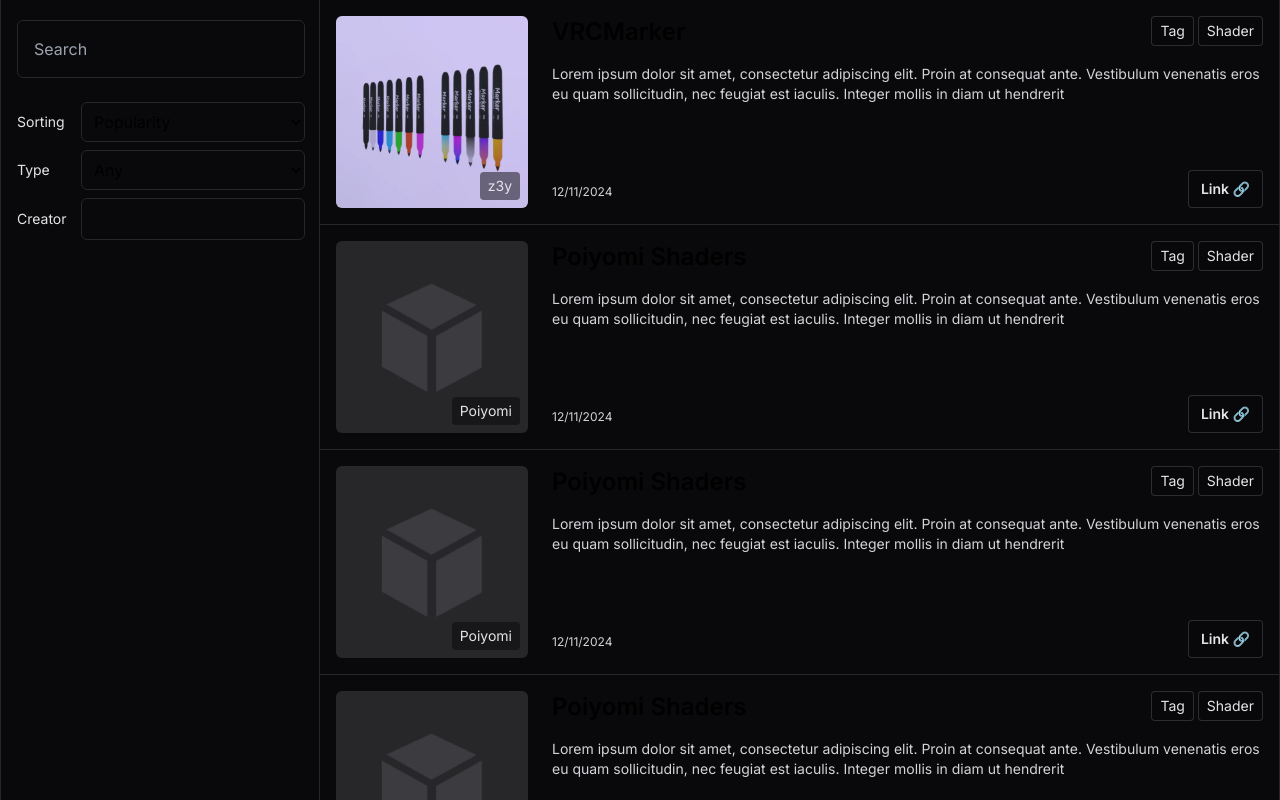
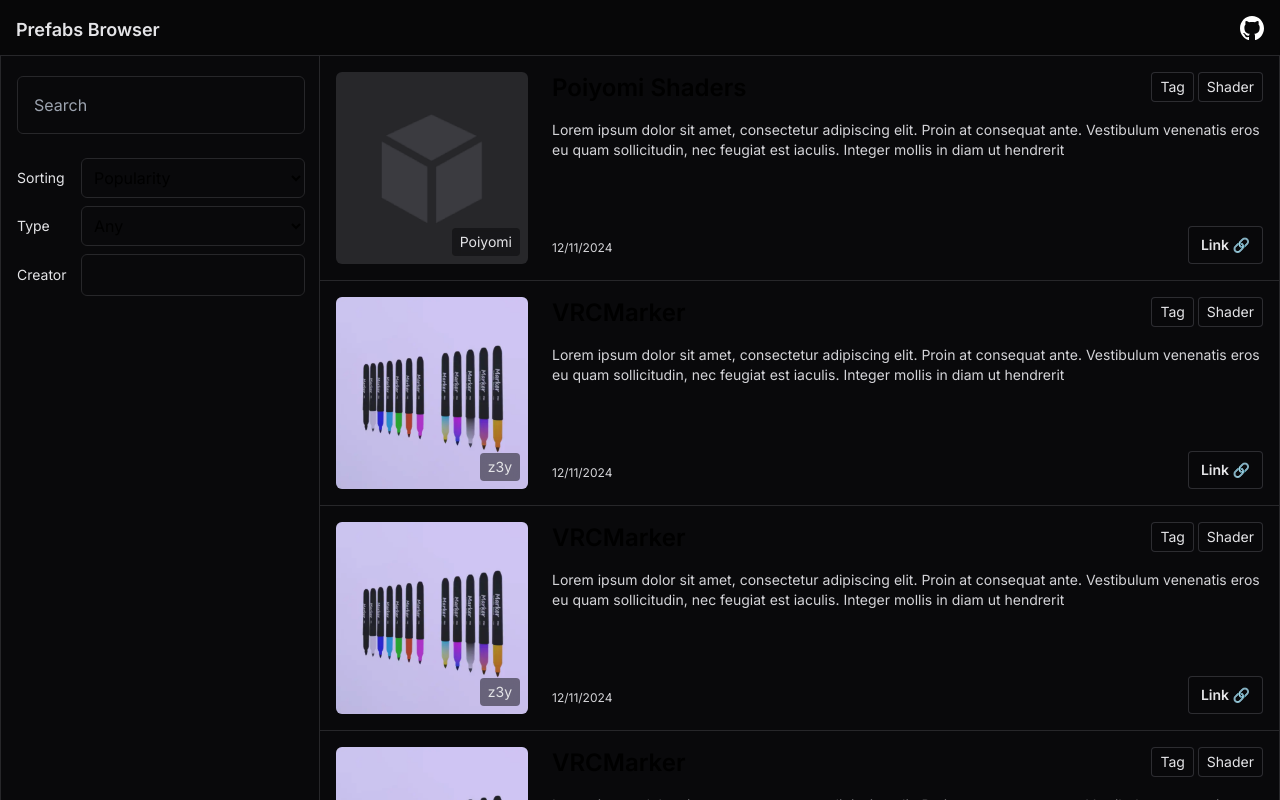
Before and after one commit to z3y/prefabs-browser, a Next.js app in the folder frontend/: page / in a window 1280 px wide. Shown: the top 800 px of the page. Built offline with nearby package versions, Linux system fonts and the light colour scheme.

Commit message:
dark scrollbar mode

```diff
--- a/frontend/app/globals.css
+++ b/frontend/app/globals.css
@@ -6,6 +6,7 @@
   --foreground-rgb: 0, 0, 0;
   --background-start-rgb: 214, 219, 220;
   --background-end-rgb: 255, 255, 255;
+  color-scheme: dark;
 }
 
 @media (prefers-color-scheme: dark) {
--- a/frontend/app/layout.tsx
+++ b/frontend/app/layout.tsx
@@ -1,22 +1,28 @@
-import type { Metadata } from "next";
-import { Inter } from "next/font/google";
-import "./globals.css";
+import type { Metadata } from "next"
+import { Inter } from "next/font/google"
+import "./globals.css"
+import Header from "@/components/Header"
 
-const inter = Inter({ subsets: ["latin"] });
+const inter = Inter({ subsets: ["latin"] })
 
 export const metadata: Metadata = {
   title: "Prefabs",
   description: "Generated by create next app",
-};
+}
 
 export default function RootLayout({
   children,
 }: Readonly<{
-  children: React.ReactNode;
+  children: React.ReactNode
 }>) {
   return (
     <html lang="en">
-      <body className={inter.className}>{children}</body>
+      <body className={inter.className}>
+        <div className="bg-black">
+          <Header />
+          <div className="pt-14">{children}</div>
+        </div>
+      </body>
     </html>
-  );
+  )
 }
--- a/frontend/app/page.tsx
+++ b/frontend/app/page.tsx
@@ -39,7 +39,7 @@
           id="search-options"
           className="relative min-w-80 border-r border-l border-zinc-800 hidden lg:block"
         >
-          <div className="fixed min-w-80 top-0 p-4">
+          <div className="fixed min-w-80 p-4">
             <SearchOptions />
           </div>
         </div>
--- a/frontend/components/Header.tsx
+++ b/frontend/components/Header.tsx
@@ -1,7 +1,24 @@
 import React from "react"
 
 const Header = () => {
-  return <div>Header</div>
+  return (
+    <header className="fixed z-20 bg-opacity-80 h-14 border-b border-zinc-800 backdrop-blur-md text-white bg-zinc-950 min-w-full">
+      <div className="h-full max-w-[1300px] mx-auto p-4 flex justify-between">
+        <p className="text-lg text-zinc-200 font-semibold">Prefabs Browser</p>
+        <a
+          href="https://github.com/z3y/vrcprefabs-browser"
+          target="_blank"
+          rel="noreferrer"
+          className=" text-current"
+        >
+          <svg width="24" height="24" fill="currentColor" viewBox="3 3 18 18">
+            <title>GitHub</title>
+            <path d="M12 3C7.0275 3 3 7.12937 3 12.2276C3 16.3109 5.57625 19.7597 9.15374 20.9824C9.60374 21.0631 9.77249 20.7863 9.77249 20.5441C9.77249 20.3249 9.76125 19.5982 9.76125 18.8254C7.5 19.2522 6.915 18.2602 6.735 17.7412C6.63375 17.4759 6.19499 16.6569 5.8125 16.4378C5.4975 16.2647 5.0475 15.838 5.80124 15.8264C6.51 15.8149 7.01625 16.4954 7.18499 16.7723C7.99499 18.1679 9.28875 17.7758 9.80625 17.5335C9.885 16.9337 10.1212 16.53 10.38 16.2993C8.3775 16.0687 6.285 15.2728 6.285 11.7432C6.285 10.7397 6.63375 9.9092 7.20749 9.26326C7.1175 9.03257 6.8025 8.08674 7.2975 6.81794C7.2975 6.81794 8.05125 6.57571 9.77249 7.76377C10.4925 7.55615 11.2575 7.45234 12.0225 7.45234C12.7875 7.45234 13.5525 7.55615 14.2725 7.76377C15.9937 6.56418 16.7475 6.81794 16.7475 6.81794C17.2424 8.08674 16.9275 9.03257 16.8375 9.26326C17.4113 9.9092 17.76 10.7281 17.76 11.7432C17.76 15.2843 15.6563 16.0687 13.6537 16.2993C13.98 16.5877 14.2613 17.1414 14.2613 18.0065C14.2613 19.2407 14.25 20.2326 14.25 20.5441C14.25 20.7863 14.4188 21.0746 14.8688 20.9824C16.6554 20.364 18.2079 19.1866 19.3078 17.6162C20.4077 16.0457 20.9995 14.1611 21 12.2276C21 7.12937 16.9725 3 12 3Z"></path>
+          </svg>
+        </a>
+      </div>
+    </header>
+  )
 }
 
 export default Header
--- a/frontend/components/Prefab.ts
+++ b/frontend/components/Prefab.ts
@@ -10,6 +10,26 @@
 export default PrefabData
 
 export const prefabTestData: PrefabData[] = [
+  {
+    name: "Poiyomi Shaders",
+    creator: "Poiyomi",
+    date: "12/11/2024",
+    link: "https://github.com/poiyomi/PoiyomiToonShader",
+  },
+  {
+    name: "VRCMarker",
+    creator: "z3y",
+    date: "12/11/2024",
+    link: "https://github.com/poiyomi/PoiyomiToonShader",
+    image: "/thumbnail.webp",
+  },
+  {
+    name: "VRCMarker",
+    creator: "z3y",
+    date: "12/11/2024",
+    link: "https://github.com/poiyomi/PoiyomiToonShader",
+    image: "/thumbnail.webp",
+  },
   {
     name: "VRCMarker",
     creator: "z3y",
--- a/frontend/components/SearchOptions.tsx
+++ b/frontend/components/SearchOptions.tsx
@@ -12,7 +12,7 @@
   return (
     <form className="flex flex-col gap-2 pt-1">
       <Input
-        className="bg-zinc-800 bg-opacity-0 border border-zinc-800 rounded-md p-4 focus:outline-none"
+        className="bg-zinc-950 border border-zinc-800 rounded-md p-4 focus:outline-none"
         type="text"
         id="search"
         name="prefab"
@@ -43,7 +43,7 @@
           <option value="any">Any</option>
           <option value="udon">Udon</option>
           <option value="avatar">Avatar</option>
-          <option value="tools">Tools</option>
+          <option value="tool">Tool</option>
           <option value="general">General Assets</option>
         </Select>
       </div>
@@ -51,8 +51,8 @@
       <div className="flex flex-row items-center gap-4">
         <p className="text-zinc-200 text-sm w-12">Creator</p>
         <Input
-          className="bg-zinc-950 bg-opacity-0 border border-zinc-800 rounded-md p-2 focus:outline-none w-56"
-          type="text2"
+          className="bg-zinc-950 border border-zinc-800 rounded-md p-2 focus:outline-none w-56"
+          type="text"
           id="search-creator"
           name="prefab-creator"
           placeholder=""
--- a/frontend/tailwind.config.ts
+++ b/frontend/tailwind.config.ts
@@ -1,4 +1,4 @@
-import type { Config } from "tailwindcss";
+import type { Config } from "tailwindcss"
 
 const config: Config = {
   content: [
@@ -15,13 +15,10 @@
       },
     },
     fontFamily: {
-      sans: [
-        '"Segoe UI"',
-        'Roboto',
-        'sans-serif',
-      ],
-    }
+      sans: ['"Segoe UI"', "Roboto", "sans-serif"],
+    },
   },
   plugins: [],
-};
-export default config;
+  darkMode: "class",
+}
+export default config
```
